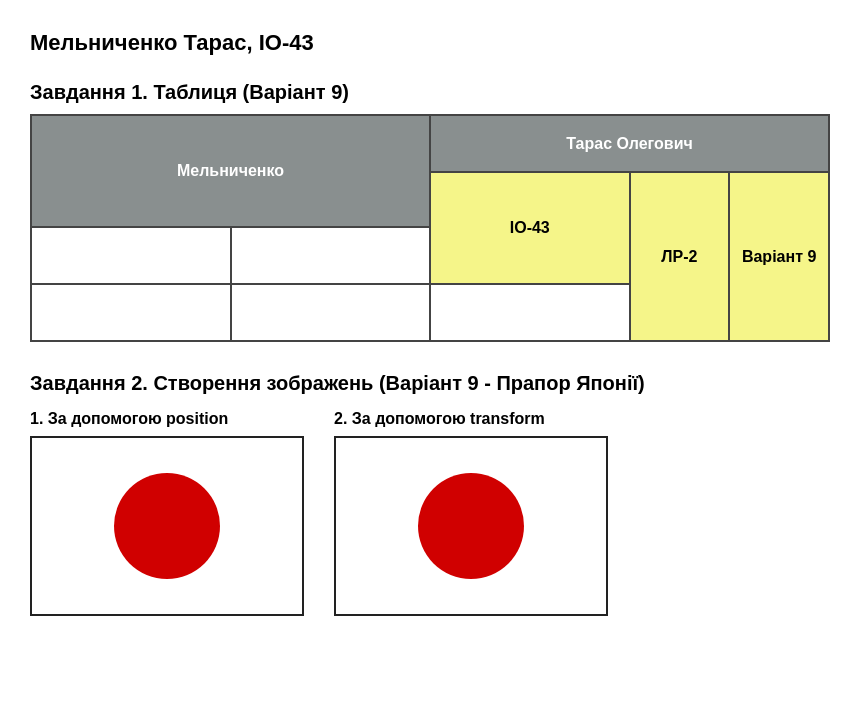
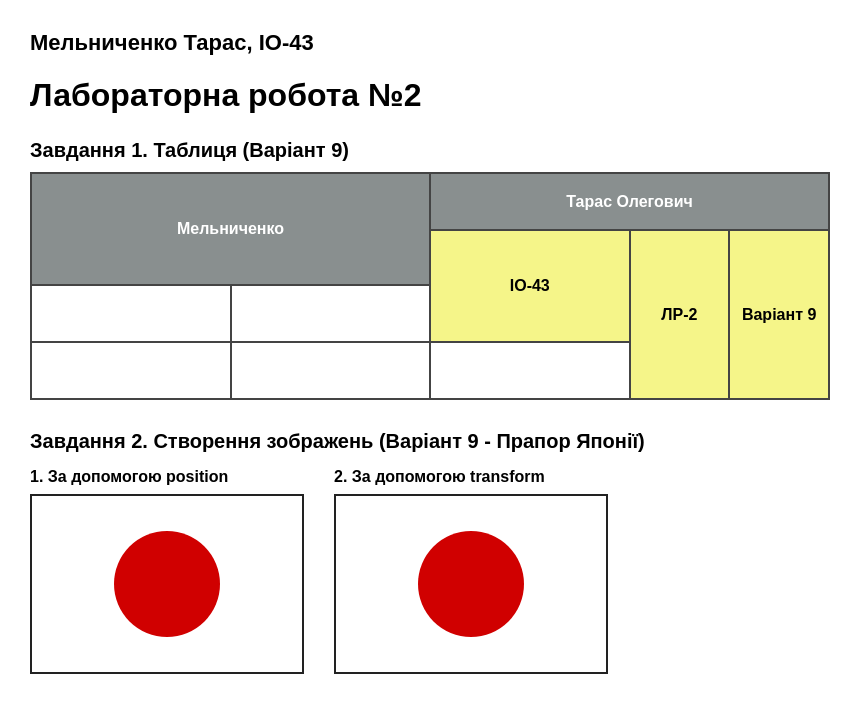
Before and after one commit to nemizyy/frontend_lab2, a plain HTML site: page index.html in a window 1280 px wide. Shown: the whole page, without its empty margins (0-863 px from the left). Drawn offline with Linux system fonts and the light colour scheme.

Commit message:
Update index.html

```diff
--- a/index.html
+++ b/index.html
@@ -7,9 +7,8 @@
     <link rel="stylesheet" href="style.css">
 </head>
 <body>
-
     <div class="student-info">Мельниченко Тарас, ІО-43</div>
-
+    <h1>Лабораторна робота №2</h1>
     <h2>Завдання 1. Таблиця (Варіант 9)</h2>
     <table>
         <colgroup>
```
